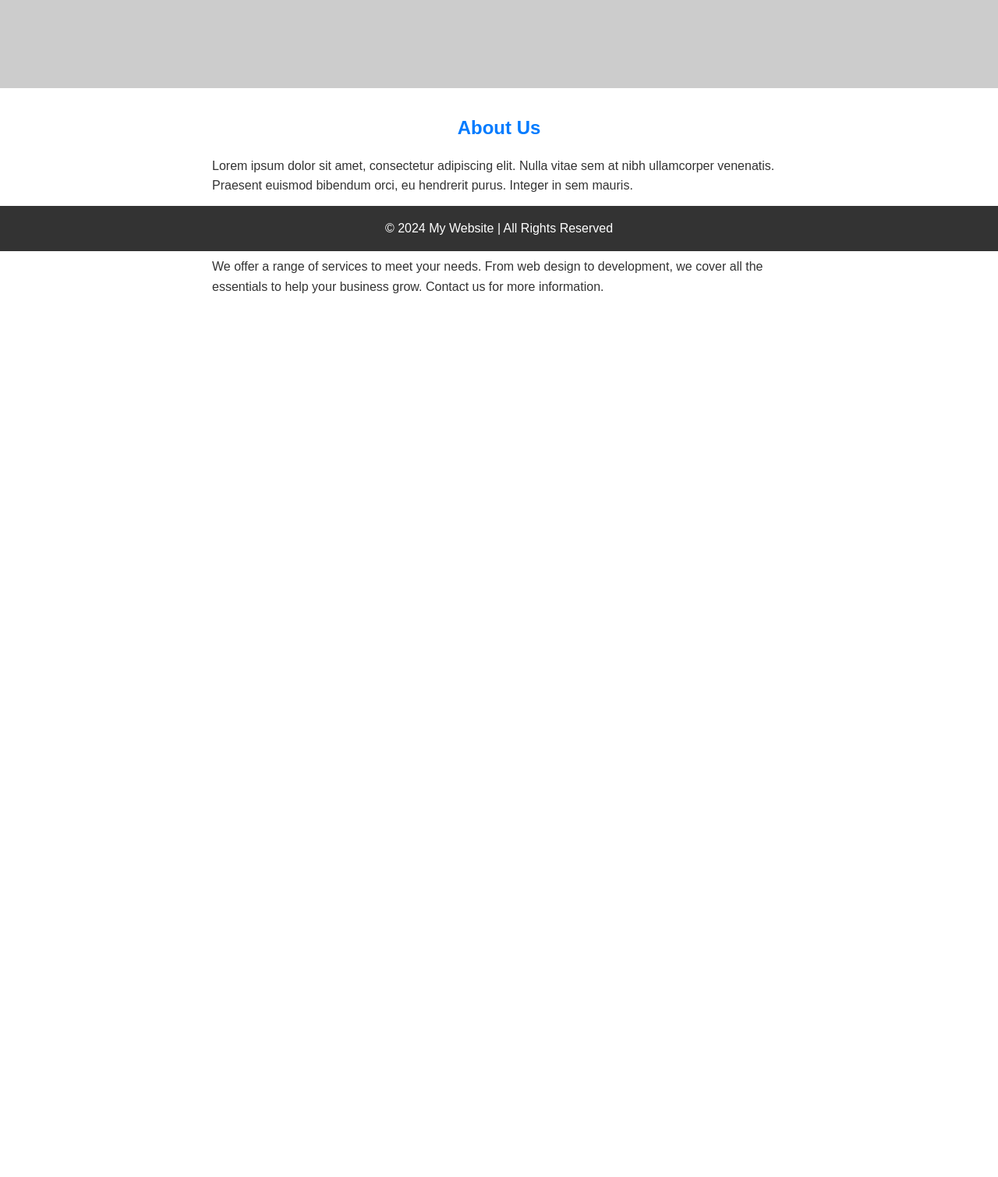
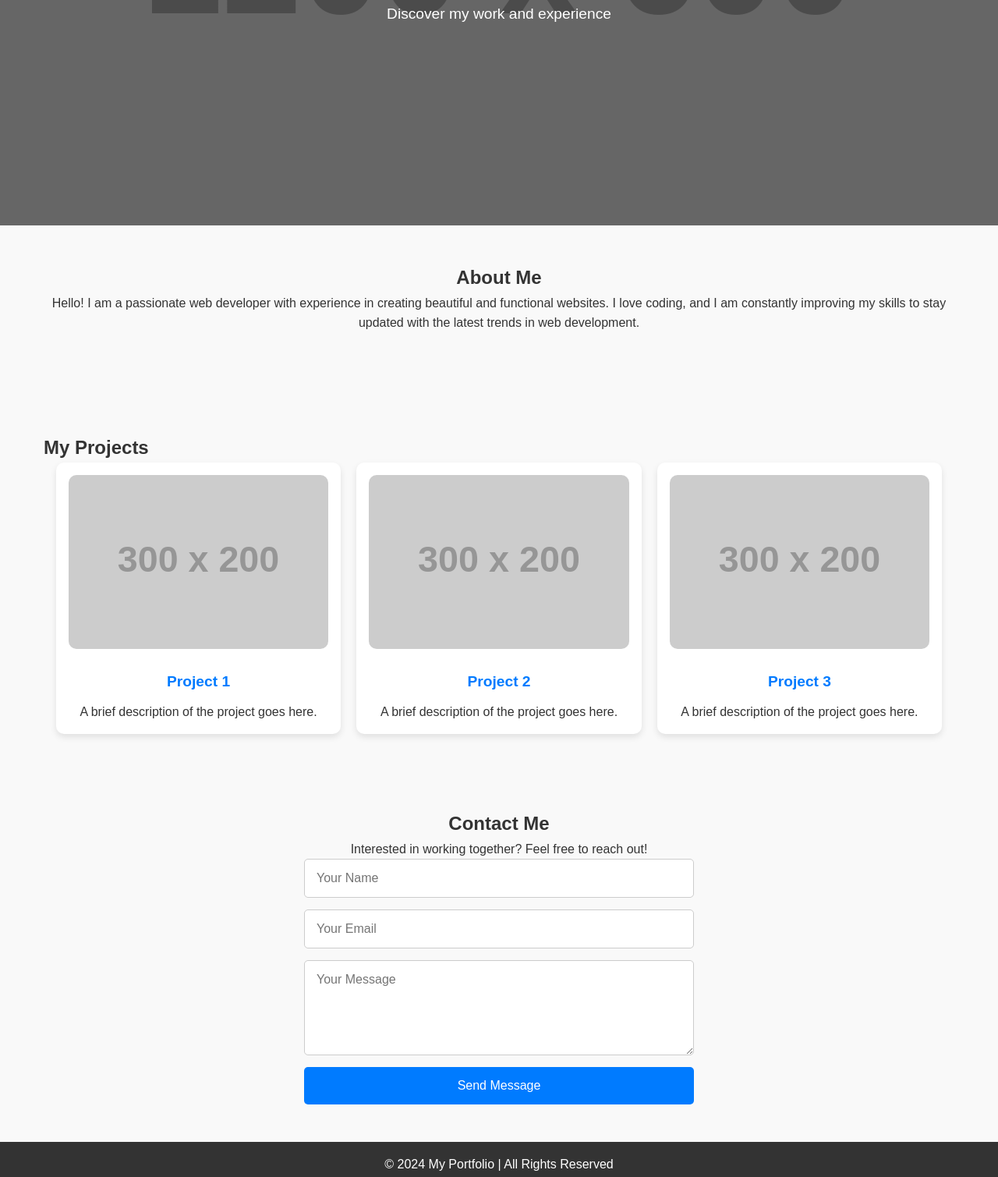
Before and after one commit to karthik-cr/My-Websit, a plain HTML site: page index.html in a window 1280 px wide. Shown: the part 478-1987 px from the top of the page at 78% size. Before the commit the page ends 914 px from the top, so only its background shows below. Drawn offline with Linux system fonts and the light colour scheme; placeholder pictures from the web are drawn by us.

Commit message:
index.html

```diff
--- a/index.html
+++ b/index.html
@@ -3,96 +3,237 @@
 <head>
     <meta charset="UTF-8">
     <meta name="viewport" content="width=device-width, initial-scale=1.0">
-    <title>Simple & Attractive Website</title>
+    <title>My Portfolio</title>
     <style>
+        /* Global styles */
         * {
             margin: 0;
             padding: 0;
             box-sizing: border-box;
-            font-family: Arial, sans-serif;
+            font-family: 'Arial', sans-serif;
         }
         body {
             color: #333;
             line-height: 1.6;
+            background-color: #f9f9f9;
         }
+        h1, h2, h3 {
+            color: #333;
+        }
+        a {
+            text-decoration: none;
+            color: inherit;
+        }
+        /* Header */
         header {
-            background: #007bff;
+            background: #333;
             color: #fff;
-            padding: 1rem 0;
+            padding: 1.5rem 0;
             text-align: center;
+            position: sticky;
+            top: 0;
+            z-index: 1000;
         }
         nav {
             display: flex;
             justify-content: center;
-            gap: 15px;
+            gap: 20px;
         }
         nav a {
             color: #fff;
-            text-decoration: none;
             font-size: 1.1rem;
+            transition: color 0.3s ease;
         }
+        nav a:hover {
+            color: #007bff;
+        }
+        /* Hero Section */
         .hero {
+            background: linear-gradient(rgba(0,0,0,0.5), rgba(0,0,0,0.5)), url('https://via.placeholder.com/1200x600') no-repeat center center/cover;
+            height: 80vh;
             display: flex;
+            justify-content: center;
             align-items: center;
-            justify-content: center;
-            background: url('https://via.placeholder.com/1200x400') no-repeat center center/cover;
-            height: 60vh;
-            color: white;
+            color: #fff;
             text-align: center;
         }
         .hero h1 {
-            font-size: 3rem;
+            font-size: 3.5rem;
+            margin-bottom: 0.5rem;
+            animation: fadeInDown 1s ease-out;
         }
-        .content {
-            padding: 2rem;
-            max-width: 800px;
+        .hero p {
+            font-size: 1.2rem;
+            animation: fadeInUp 1s ease-out;
+        }
+        /* Keyframes for animations */
+        @keyframes fadeInDown {
+            from { opacity: 0; transform: translateY(-20px); }
+            to { opacity: 1; transform: translateY(0); }
+        }
+        @keyframes fadeInUp {
+            from { opacity: 0; transform: translateY(20px); }
+            to { opacity: 1; transform: translateY(0); }
+        }
+        /* About Section */
+        .section {
+            padding: 3rem 1rem;
+            max-width: 1200px;
             margin: auto;
         }
-        .content h2 {
+        .about {
             text-align: center;
-            margin-bottom: 1rem;
+            margin-bottom: 2rem;
+        }
+        /* Portfolio Section */
+        .portfolio-grid {
+            display: flex;
+            flex-wrap: wrap;
+            gap: 20px;
+            justify-content: center;
+        }
+        .portfolio-item {
+            background: #fff;
+            padding: 1rem;
+            border-radius: 10px;
+            box-shadow: 0 4px 8px rgba(0, 0, 0, 0.1);
+            width: calc(33% - 20px);
+            transition: transform 0.3s ease;
+            text-align: center;
+        }
+        .portfolio-item:hover {
+            transform: translateY(-10px);
+        }
+        .portfolio-item img {
+            width: 100%;
+            border-radius: 10px;
+            margin-bottom: 10px;
+        }
+        .portfolio-item h3 {
             color: #007bff;
+            font-size: 1.2rem;
+            margin: 10px 0;
         }
-        .content p {
-            margin-bottom: 1.5rem;
+        /* Contact Section */
+        .contact {
+            text-align: center;
         }
+        .contact-form {
+            display: flex;
+            flex-direction: column;
+            gap: 15px;
+            max-width: 500px;
+            margin: 0 auto;
+        }
+        .contact-form input, .contact-form textarea {
+            padding: 15px;
+            font-size: 1rem;
+            border: 1px solid #ccc;
+            border-radius: 5px;
+            width: 100%;
+        }
+        .contact-form button {
+            padding: 15px;
+            font-size: 1rem;
+            color: white;
+            background: #007bff;
+            border: none;
+            border-radius: 5px;
+            cursor: pointer;
+            transition: background 0.3s ease;
+        }
+        .contact-form button:hover {
+            background: #0056b3;
+        }
+        /* Footer */
         footer {
             background: #333;
             color: #fff;
             text-align: center;
-            padding: 1rem 0;
-            position: fixed;
-            bottom: 0;
-            width: 100%;
+            padding: 1rem;
+        }
+        /* Responsive Design */
+        @media (max-width: 768px) {
+            .portfolio-item {
+                width: calc(50% - 20px);
+            }
+        }
+        @media (max-width: 480px) {
+            .portfolio-item {
+                width: 100%;
+            }
+            .hero h1 {
+                font-size: 2.5rem;
+            }
+            .hero p {
+                font-size: 1rem;
+            }
         }
     </style>
 </head>
 <body>
 
+    <!-- Header -->
     <header>
-        <h1>My Simple Website</h1>
+        <h1>My Portfolio</h1>
         <nav>
-            <a href="#">Home</a>
-            <a href="#">About</a>
-            <a href="#">Services</a>
-            <a href="#">Contact</a>
+            <a href="#about">About</a>
+            <a href="#portfolio">Portfolio</a>
+            <a href="#contact">Contact</a>
         </nav>
     </header>
 
+    <!-- Hero Section -->
     <section class="hero">
-        <h1>Welcome to My Website</h1>
+        <div>
+            <h1>Welcome to My Portfolio</h1>
+            <p>Discover my work and experience</p>
+        </div>
     </section>
 
-    <section class="content">
-        <h2>About Us</h2>
-        <p>Lorem ipsum dolor sit amet, consectetur adipiscing elit. Nulla vitae sem at nibh ullamcorper venenatis. Praesent euismod bibendum orci, eu hendrerit purus. Integer in sem mauris.</p>
-
-        <h2>Our Services</h2>
-        <p>We offer a range of services to meet your needs. From web design to development, we cover all the essentials to help your business grow. Contact us for more information.</p>
+    <!-- About Section -->
+    <section id="about" class="section about">
+        <h2>About Me</h2>
+        <p>Hello! I am a passionate web developer with experience in creating beautiful and functional websites. I love coding, and I am constantly improving my skills to stay updated with the latest trends in web development.</p>
     </section>
 
+    <!-- Portfolio Section -->
+    <section id="portfolio" class="section">
+        <h2>My Projects</h2>
+        <div class="portfolio-grid">
+            <div class="portfolio-item">
+                <img src="https://via.placeholder.com/300x200" alt="Project 1">
+                <h3>Project 1</h3>
+                <p>A brief description of the project goes here.</p>
+            </div>
+            <div class="portfolio-item">
+                <img src="https://via.placeholder.com/300x200" alt="Project 2">
+                <h3>Project 2</h3>
+                <p>A brief description of the project goes here.</p>
+            </div>
+            <div class="portfolio-item">
+                <img src="https://via.placeholder.com/300x200" alt="Project 3">
+                <h3>Project 3</h3>
+                <p>A brief description of the project goes here.</p>
+            </div>
+        </div>
+    </section>
+
+    <!-- Contact Section -->
+    <section id="contact" class="section contact">
+        <h2>Contact Me</h2>
+        <p>Interested in working together? Feel free to reach out!</p>
+        <form class="contact-form">
+            <input type="text" name="name" placeholder="Your Name" required>
+            <input type="email" name="email" placeholder="Your Email" required>
+            <textarea name="message" rows="5" placeholder="Your Message" required></textarea>
+            <button type="submit">Send Message</button>
+        </form>
+    </section>
+
+    <!-- Footer -->
     <footer>
-        <p>&copy; 2024 My Website | All Rights Reserved</p>
+        <p>&copy; 2024 My Portfolio | All Rights Reserved</p>
     </footer>
 
 </body>
```
